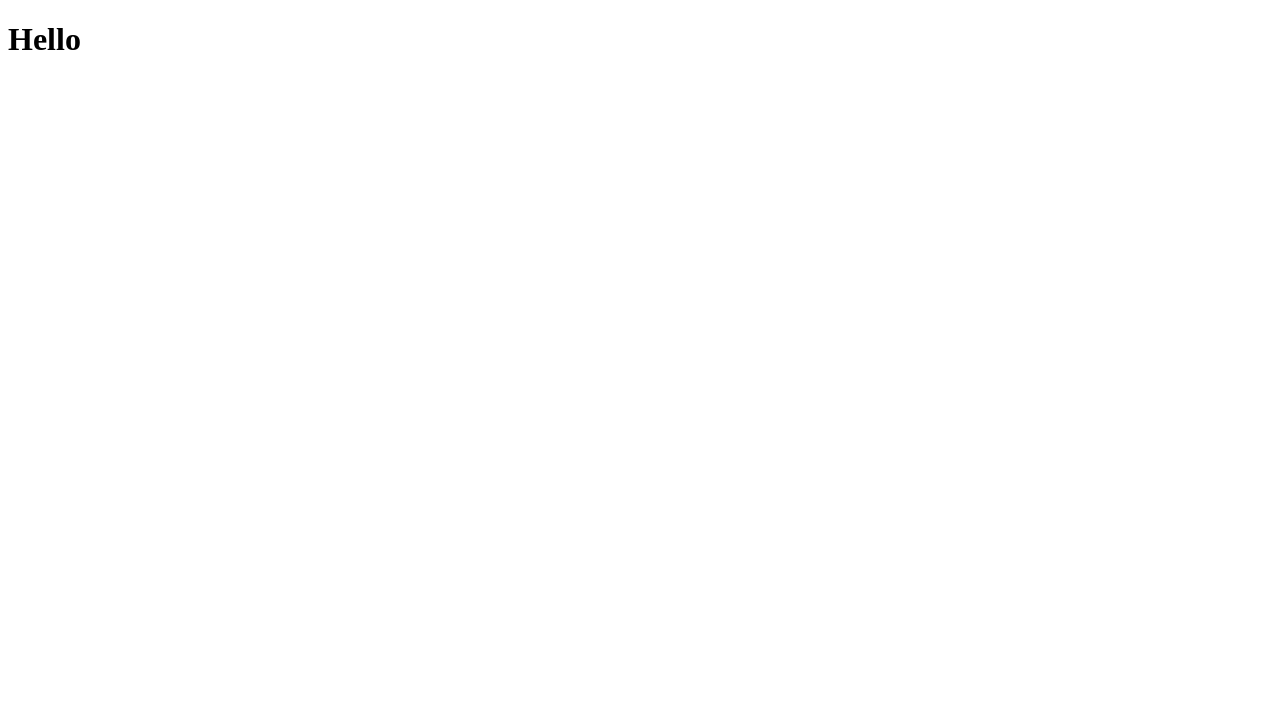
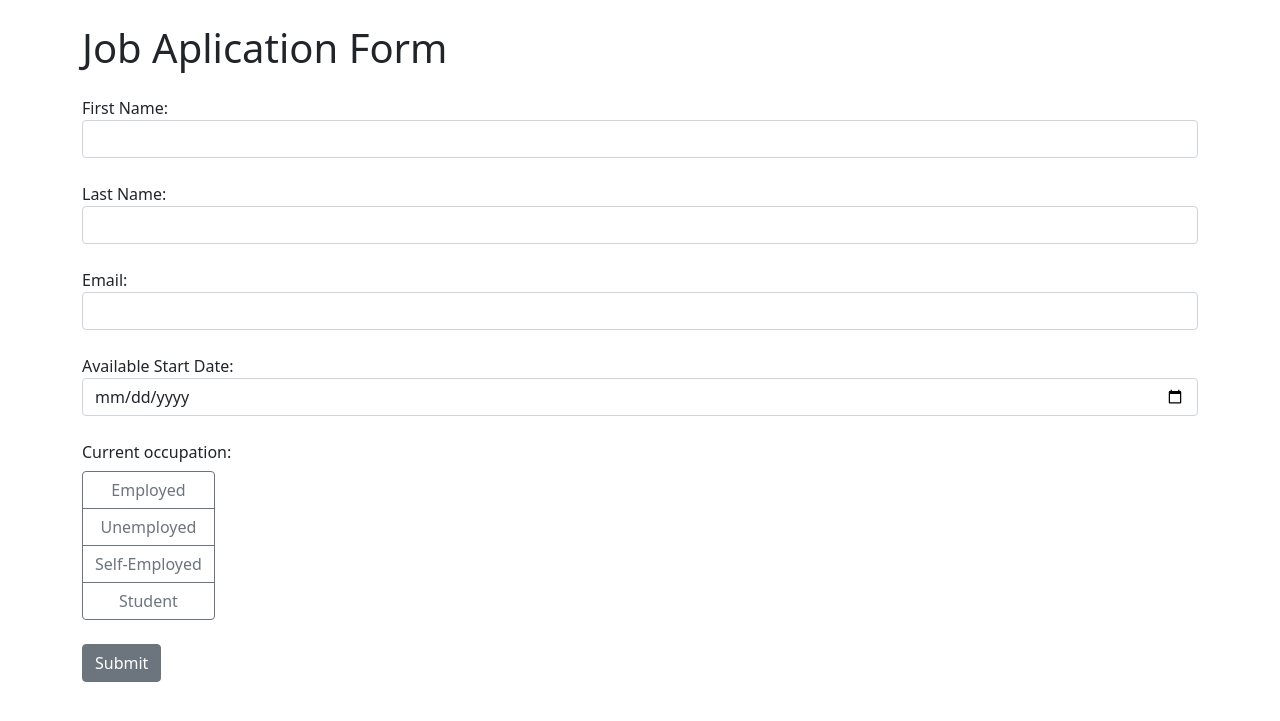
Before and after one commit to KrrishJain2308/django-form, a Django app: page / in a window 1280 px wide. Before the commit the part shown is almost empty. Shown: the top 721 px of the page. Run offline with Django 5.2, Linux system fonts and the light colour scheme.

Commit message:
code frontend(html), create form model

```diff
--- a/job_application/templates/index.html
+++ b/job_application/templates/index.html
@@ -1,10 +1,59 @@
-<!DOCTYPE html>
-<html lang="en">
-<head>
-    <meta charset="UTF-8">
-    <title>Title</title>
-</head>
-<body>
-    <h1>Hello</h1>
-</body>
+<!doctype html>
+<html>
+    <head>
+        <meta charset="utf-8">
+        <meta name="viewport" content="width=device-width, initial-scale=1, shrink-to-fit=no">
+        <link rel="stylesheet" href="https://cdn.jsdelivr.net/npm/bootstrap@5.1.3/dist/css/bootstrap.min.css">
+    </head>
+    <body>
+        <div class="container">
+            <h1 class="mt-4 mb-4">Job Aplication Form</h1>
+            <form method="post">
+                {% csrf_token %}
+                <div class="form-group mb-4">
+                    <label for="first_name">First Name:</label>
+                    <input class="form-control" type="text" ID="first_name" name="first_name" required>
+                </div>
+                <div class="form-group mb-4">
+                    <label for="last_name">Last Name:</label>
+                    <input class="form-control" type="text" ID="last_name" name="last_name" required>
+                </div>
+                <div class="form group mb-4">
+                    <label for="email">Email:</label>
+                    <input class="form-control" type="email" ID="email" name="email" required>
+                </div>
+                <div class="form-group mb-4">
+                    <label for="date">Available Start Date:</label>
+                    <input class="form-control" type="date" ID="date" name="date">
+                </div>
+                <div class="form-group mb-4">
+                    <label class="form-group mb-2">Current occupation:</label>
+                    <br>
+                        <div class="btn-group-vertical" id="occupation">
+                            <input class="btn-check form-control" type="radio" ID="employed" value="employed" name="occupation">
+                            <label class="btn btn-outline-secondary" for="employed">Employed</label>
+
+                            <input class="btn-check form-control" type="radio" ID="unemployed" value="unemployed" name="occupation">
+                            <label class="btn btn-outline-secondary" for="unemployed">Unemployed</label>
+
+                            <input class="btn-check form-control" type="radio" ID="self-employed" value="self-employed" name="occupation">
+                            <label class="btn btn-outline-secondary" for="self-employed">Self-Employed</label>
+
+                            <input class="btn-check form-control" type="radio" ID="student" value="student" name="occupation">
+                            <label class="btn btn-outline-secondary" for="student">Student</label>
+                        </div>
+                </div>
+                <button class="btn btn-secondary mb-4" type="submit">Submit</button>
+                {% if messages %}
+                <div class="alert alert-success">
+                    {% for message in messages%}
+                        {{ message }}
+                    {% endfor %}
+                </div>
+                {% endif %}
+            </form>
+        </div>
+        <script src="https://code.jquery.com/jquery-3.6.0.min.js"></script>
+        <script src="https://cdn.jsdelivr.net/npm/bootstrap@5.1.3/dist/js/bootstrap.min.js"></script>
+    </body>
 </html>
--- a/job_application/views.py
+++ b/job_application/views.py
@@ -1,5 +1,15 @@
 from django.shortcuts import render
+from .forms import ApplicationForms
 
 
 def index(request):
+    if request.method == "POST":
+        form = ApplicationForms(request.POST)
+        if form.is_valid():
+            first_name = form.cleaned_data["first_name"]
+            last_name = form.cleaned_data["last_name"]
+            email = form.cleaned_data["email"]
+            date = form.cleaned_data["date"]
+            occupation = form.cleaned_data["occupation"]
+            print(first_name)
     return render(request,"index.html")
```
Also changed, not shown: job_application/forms.py (added, +8 -0 lines).
